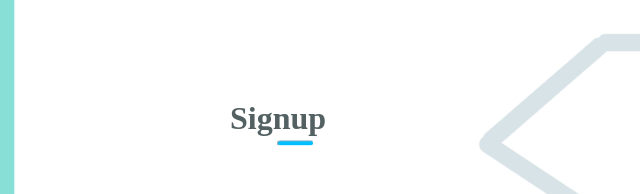
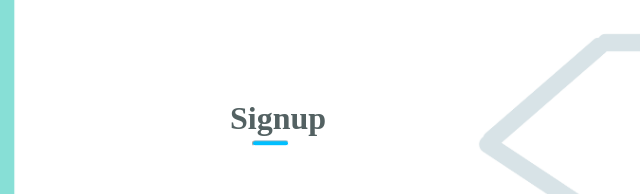
Before and after one commit to SakshiModi23/Finance-App, a plain HTML site: page index.html in a window 1280 px wide. Shown: the top 194 px of the page, 640-1280 px from the left. Drawn offline with Linux system fonts and the light colour scheme.

Commit message:
Update style.css

```diff
--- a/style.css
+++ b/style.css
@@ -129,7 +129,7 @@ border-color: white;
 
 .rght{
   width: 35px;
-margin: 3px auto auto 175px;
+margin: 3px auto auto 150px;
 height: 0.25rem;
 background-color: #00BFFF;
 border-radius: 20px;
```
